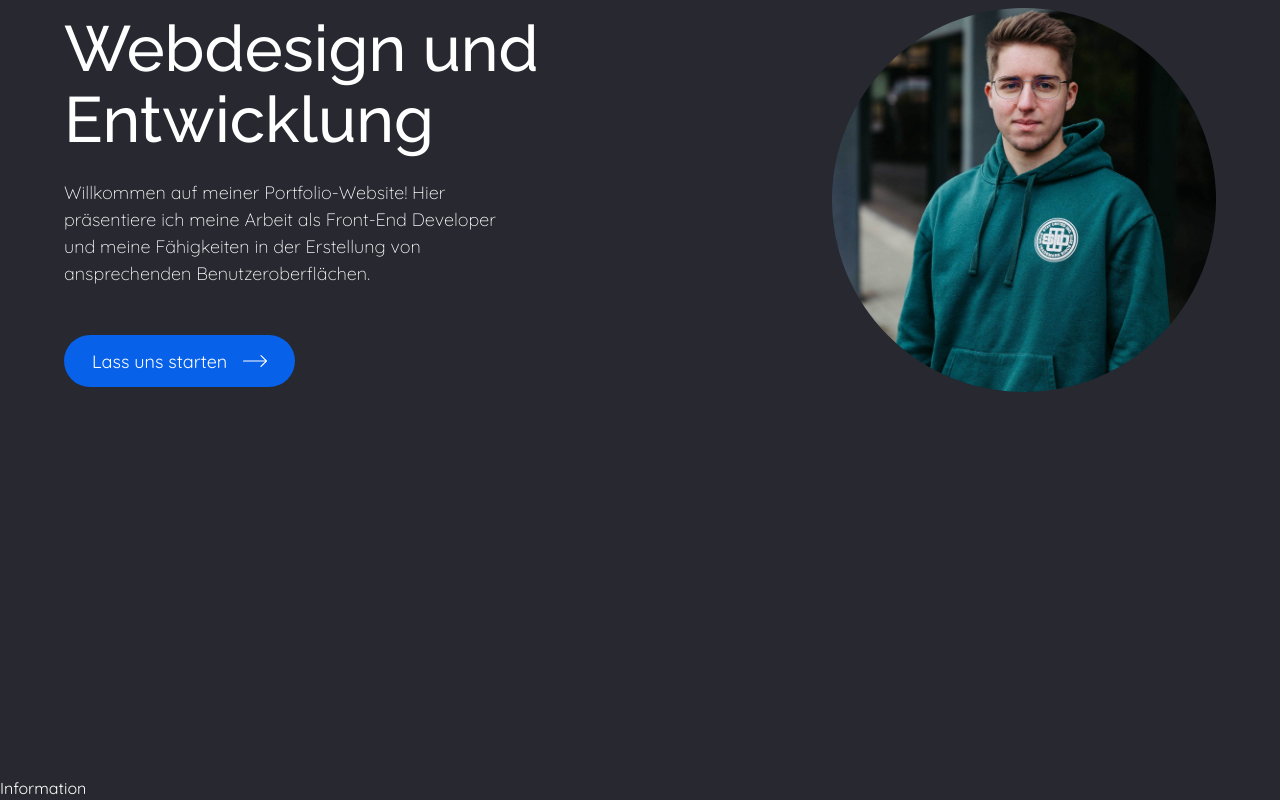
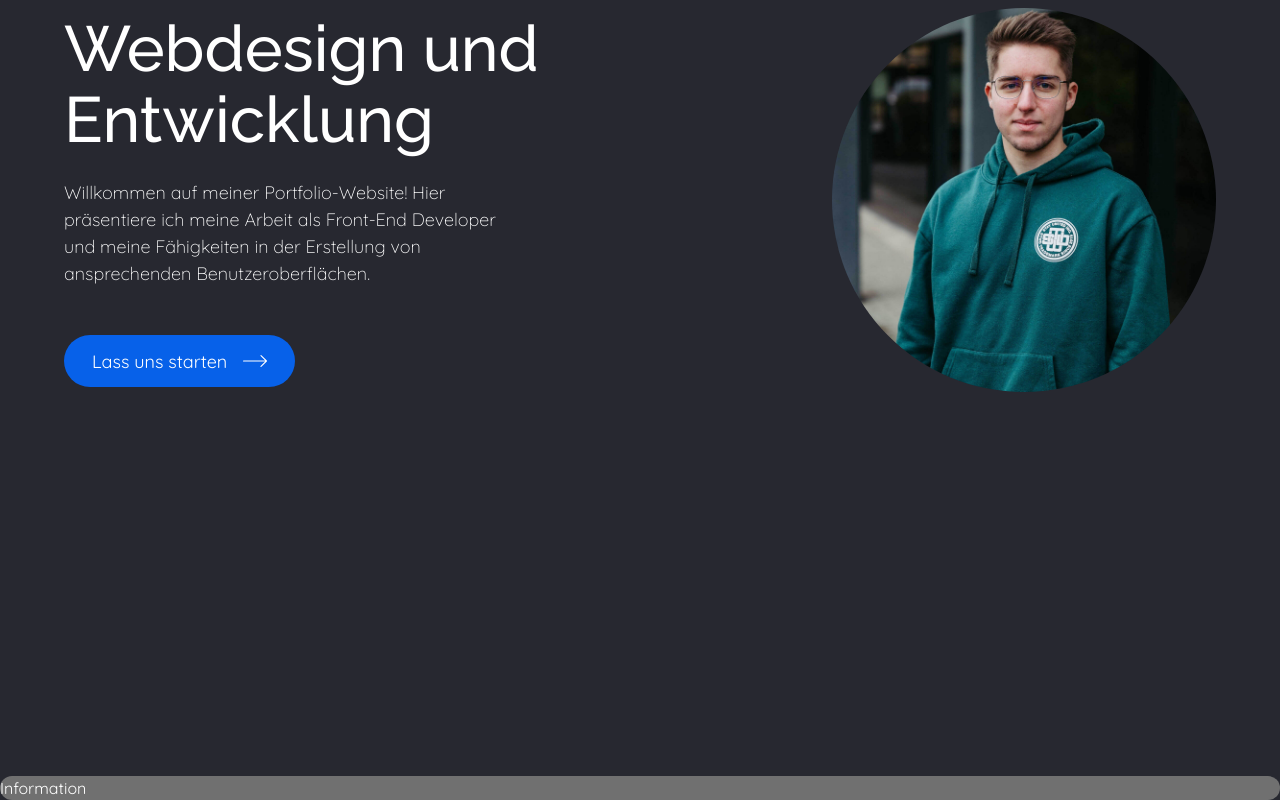
Before and after one commit to JasonSa19/vue-portfolio, a Vue app: page / in a window 1280 px wide. Shown: the part 264-1064 px from the top of the page. Built offline with nearby package versions, Linux system fonts and the light colour scheme.

Commit message:
Modify tailwind config and subLine component

```diff
--- a/src/components/modules/subLine.vue
+++ b/src/components/modules/subLine.vue
@@ -5,5 +5,7 @@ const props = defineProps({
 </script>
 
 <template>
-  <div>{{ sublineText }}</div>
+  <div class="inline-block w-full rounded-3xl bg-lightgrey">
+    <span>{{ sublineText }}</span>
+  </div>
 </template>
--- a/tailwind.config.js
+++ b/tailwind.config.js
@@ -7,11 +7,12 @@ module.exports = {
     boxShadow: {
       custom: "0px 0px 50px 16px rgba(0,0,0,0.14)",
     },
-    borderRadius: {
-      "3xl": "40px",
-      full: "999px",
-    },
+
     extend: {
+      borderRadius: {
+        "3xl": "40px",
+        full: "999px",
+      },
       colors: {
         blue: "#0761E9",
         grey: "#272830",
```
